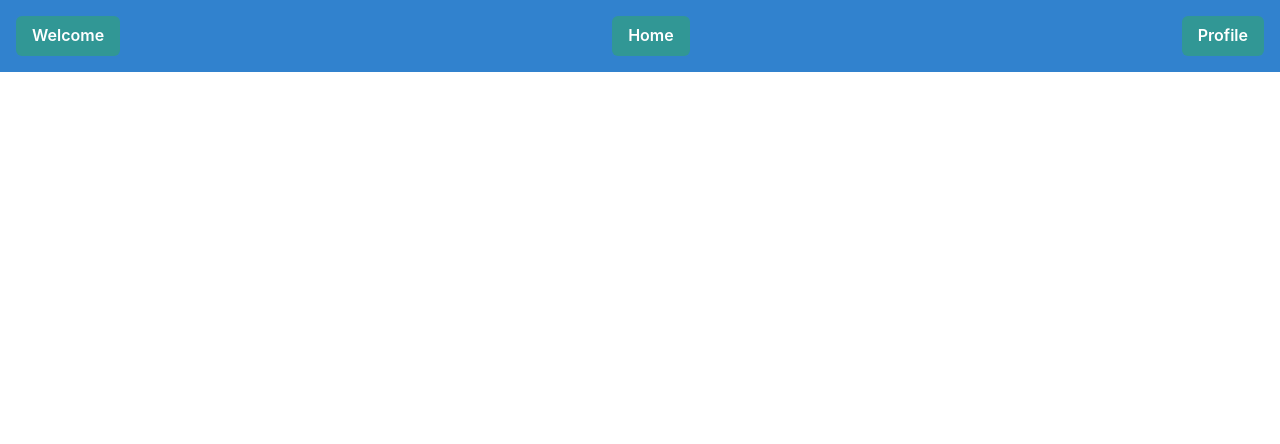
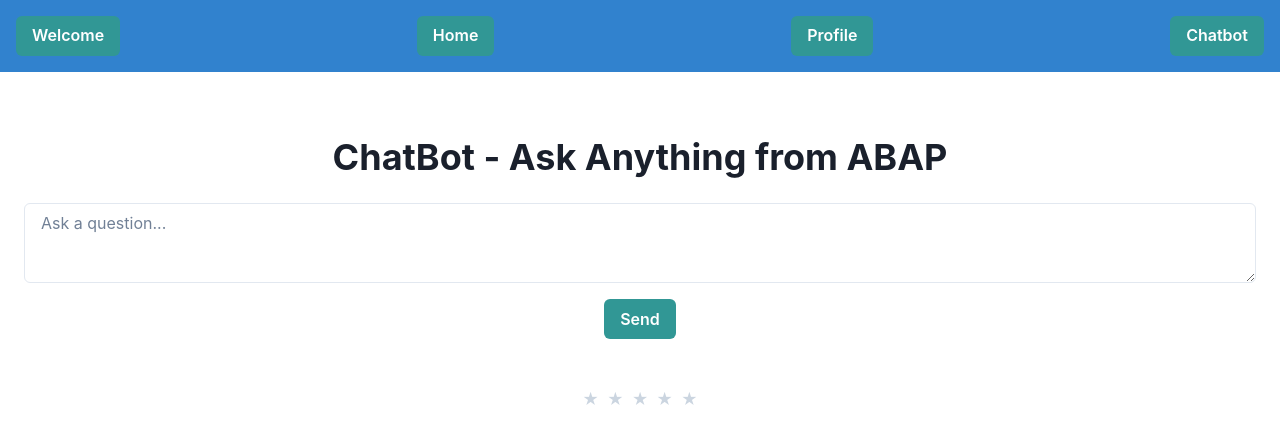
Before and after one commit to GPT-Engineer-App/abap-academy-app-design, a React (Vite) app: page /chatbot in a window 1280 px wide. Shown: the top 444 px of the page. Built offline with nearby package versions, Linux system fonts and the light colour scheme.

Commit message:
Added a new Chatbot page with a ranking system and updated the navigation and profile pages to include a link to the Chatbot page.
Prompt: The site have a chatbox like your site when click o chatbot. Expand more questions for abap and creanting a rank with stars.

```diff
--- a/src/App.jsx
+++ b/src/App.jsx
@@ -2,6 +2,7 @@ import { Route, BrowserRouter as Router, Routes } from "react-router-dom";
 import Welcome from "./pages/Welcome.jsx";
 import Profile from "./pages/Profile.jsx";
 import Home from "./pages/Home.jsx";
+import Chatbot from "./pages/Chatbot.jsx";
 import Navigation from "./components/Navigation.jsx";
 
 function App() {
@@ -14,6 +15,7 @@ function App() {
         <Route path="/welcome" element={<Welcome />} />
         <Route path="/profile" element={<Profile />} />
         <Route path="/home" element={<Home />} />
+        <Route path="/chatbot" element={<Chatbot />} />
       </Routes>
     </Router>
   );
--- a/src/components/Navigation.jsx
+++ b/src/components/Navigation.jsx
@@ -14,6 +14,9 @@ function Navigation() {
         <Button as={Link} to="/profile" colorScheme="teal">
           Profile
         </Button>
+        <Button as={Link} to="/chatbot" colorScheme="teal">
+          Chatbot
+        </Button>
       </Flex>
     </Box>
   );
--- /dev/null
+++ b/src/pages/Chatbot.jsx
@@ -0,0 +1,49 @@
+import { Box, Heading, VStack, Textarea, Button, HStack, Text } from "@chakra-ui/react";
+import { useState } from "react";
+
+function Chatbot() {
+  const [questions, setQuestions] = useState([]);
+  const [input, setInput] = useState("");
+  const [rating, setRating] = useState(0);
+
+  const handleSend = () => {
+    if (input.trim()) {
+      setQuestions([...questions, input]);
+      setInput("");
+    }
+  };
+
+  const handleRating = (rate) => {
+    setRating(rate);
+  };
+
+  return (
+    <Box textAlign="center" py={10} px={6}>
+      <Heading as="h2" size="xl" mt={6} mb={2}>
+        ChatBot - Ask Anything from ABAP
+      </Heading>
+      <VStack spacing={4} mt={6}>
+        <Textarea value={input} onChange={(e) => setInput(e.target.value)} placeholder="Ask a question..." />
+        <Button colorScheme="teal" onClick={handleSend}>
+          Send
+        </Button>
+        <VStack spacing={2} align="start">
+          {questions.map((question, index) => (
+            <Box key={index} p={4} shadow="md" borderWidth="1px">
+              {question}
+            </Box>
+          ))}
+        </VStack>
+        <HStack spacing={2} mt={4}>
+          {[1, 2, 3, 4, 5].map((star) => (
+            <Text key={star} cursor="pointer" color={star <= rating ? "yellow.400" : "gray.300"} onClick={() => handleRating(star)}>
+              ★
+            </Text>
+          ))}
+        </HStack>
+      </VStack>
+    </Box>
+  );
+}
+
+export default Chatbot;
--- a/src/pages/Profile.jsx
+++ b/src/pages/Profile.jsx
@@ -1,4 +1,5 @@
 import { Box, Button, Heading, VStack } from "@chakra-ui/react";
+import { Link } from "react-router-dom";
 
 function Profile() {
   return (
@@ -8,7 +9,9 @@ function Profile() {
       </Heading>
       <VStack spacing={4} mt={6}>
         <Button colorScheme="teal">Tests ABAP</Button>
-        <Button colorScheme="teal">ChatBot - Ask Anything from ABAP</Button>
+        <Button colorScheme="teal" as={Link} to="/chatbot">
+          ChatBot - Ask Anything from ABAP
+        </Button>
         <Button colorScheme="teal">Code Generator (Basic and Master Plan)</Button>
         <Button colorScheme="teal">Tutorials</Button>
       </VStack>
```
